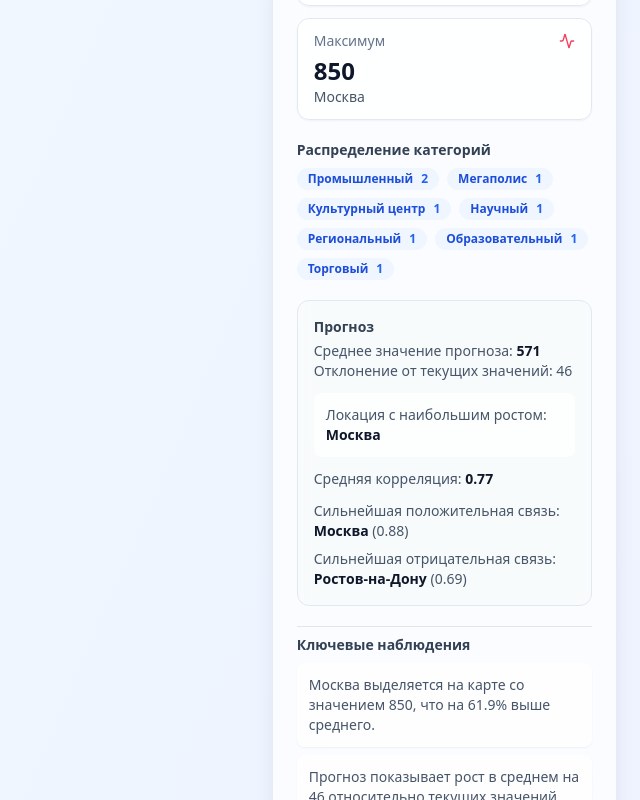
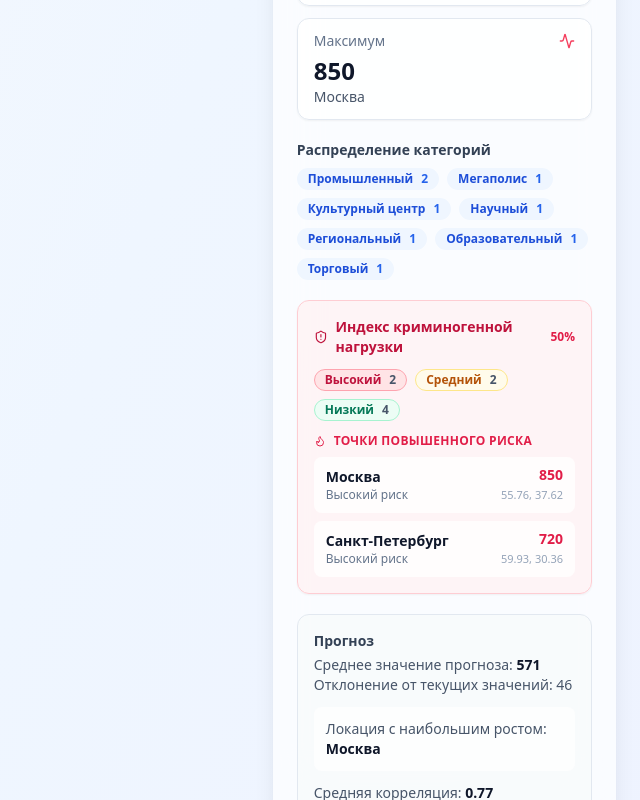
Before and after one commit to Hackerpro33/project, a React (Vite) app in the folder frontend/: page /Maps in a window 1280 px wide. Shown: the part 1088-1888 px from the top of the page, without its empty margins (640-1280 px from the left). Built offline with nearby package versions, Linux system fonts and the light colour scheme; no server answers.

Commit message:
Enhance crime risk analysis in map analytics panel

```diff
--- a/frontend/src/components/maps/MapAnalyticsPanel.jsx
+++ b/frontend/src/components/maps/MapAnalyticsPanel.jsx
@@ -3,7 +3,7 @@
 import { Badge } from "@/components/ui/badge";
 import { Separator } from "@/components/ui/separator";
 import { Skeleton } from "@/components/ui/skeleton";
-import { BarChart3, MapPin, TrendingUp, Activity } from "lucide-react";
+import { BarChart3, MapPin, TrendingUp, Activity, ShieldAlert, Flame } from "lucide-react";
 import { computeMapAnalytics } from "@/utils/mapAnalytics";
 import samplePoints from "./sampleData";
 
@@ -19,6 +19,14 @@
   }
 
   return value;
+};
+
+const formatPercent = (value) => {
+  if (value === null || value === undefined || Number.isNaN(value)) {
+    return "—";
+  }
+
+  return `${(value * 100).toFixed(Math.abs(value) < 0.1 ? 1 : 0)}%`;
 };
 
 const buildInsights = (analytics) => {
@@ -52,6 +60,28 @@
     insights.push(
       `Чаще всего встречается категория «${topCategory.name}» — ${topCategory.count} точек.`
     );
+  }
+
+  if (analytics.risk?.hasRisk) {
+    const highRisk = analytics.risk.distribution.find((item) => item.level === "Высокий");
+    if (highRisk) {
+      insights.push(
+        `Выделено ${highRisk.count} точек с высоким уровнем криминогенного риска — рекомендуется приоритизировать эти зоны.`
+      );
+    }
+
+    if (analytics.risk.hotspots?.length) {
+      const topHotspot = analytics.risk.hotspots[0];
+      insights.push(
+        `${topHotspot.name} демонстрирует наибольшую концентрацию инцидентов (${formatNumber(topHotspot.value)}), что указывает на необходимость оперативных мер.`
+      );
+    }
+
+    if (analytics.risk.pressureIndex !== null) {
+      insights.push(
+        `Индекс криминогенной нагрузки ${formatPercent(analytics.risk.pressureIndex)} отражает разницу между средним уровнем происшествий и наиболее проблемными районами.`
+      );
+    }
   }
 
   return insights.slice(0, 3);
@@ -151,6 +181,71 @@
               </div>
             )}
 
+            {analytics.risk?.hasRisk && (
+              <div className="space-y-3 rounded-xl border border-rose-200 bg-rose-50/70 p-4 shadow-sm">
+                <div className="flex items-center justify-between">
+                  <div className="flex items-center gap-2 text-sm font-semibold text-rose-700">
+                    <ShieldAlert className="h-4 w-4" />
+                    Индекс криминогенной нагрузки
+                  </div>
+                  {analytics.risk.pressureIndex !== null && (
+                    <span className="text-xs font-semibold text-rose-600">
+                      {formatPercent(analytics.risk.pressureIndex)}
+                    </span>
+                  )}
+                </div>
+
+                <div className="flex flex-wrap gap-2">
+                  {analytics.risk.distribution.map((item) => (
+                    <Badge
+                      key={item.level}
+                      variant="secondary"
+                      className={`rounded-full border ${
+                        item.level === "Высокий"
+                          ? "border-rose-300 bg-rose-100 text-rose-700"
+                          : item.level === "Средний"
+                          ? "border-amber-200 bg-amber-50 text-amber-700"
+                          : "border-emerald-200 bg-emerald-50 text-emerald-700"
+                      }`}
+                    >
+                      {item.level}
+                      <span className="ml-2 text-xs text-slate-600">{item.count}</span>
+                    </Badge>
+                  ))}
+                </div>
+
+                {analytics.risk.hotspots.length > 0 && (
+                  <div className="space-y-2">
+                    <div className="flex items-center gap-2 text-xs font-semibold uppercase tracking-wide text-rose-600">
+                      <Flame className="h-3 w-3" />
+                      Точки повышенного риска
+                    </div>
+                    <ul className="space-y-2">
+                      {analytics.risk.hotspots.map((hotspot, index) => (
+                        <li
+                          key={`${hotspot.name}-${index}`}
+                          className="flex items-center justify-between rounded-lg bg-white/80 px-3 py-2 text-sm text-slate-600"
+                        >
+                          <div>
+                            <div className="font-semibold text-slate-900">{hotspot.name}</div>
+                            <div className="text-xs text-slate-500">{hotspot.riskLevel} риск</div>
+                          </div>
+                          <div className="text-right">
+                            <div className="font-semibold text-rose-600">{formatNumber(hotspot.value)}</div>
+                            {(hotspot.lat !== null && hotspot.lon !== null) && (
+                              <div className="text-[11px] text-slate-400">
+                                {hotspot.lat.toFixed(2)}, {hotspot.lon.toFixed(2)}
+                              </div>
+                            )}
+                          </div>
+                        </li>
+                      ))}
+                    </ul>
+                  </div>
+                )}
+              </div>
+            )}
+
             {(analytics.forecast?.hasForecast || analytics.correlation?.hasCorrelation) && (
               <div className="space-y-3 rounded-xl border border-slate-200 bg-slate-50/80 p-4">
                 {analytics.forecast?.hasForecast && (
--- a/frontend/src/utils/mapAnalytics.js
+++ b/frontend/src/utils/mapAnalytics.js
@@ -2,7 +2,20 @@
 
 const LAT_CANDIDATES = ["lat", "latitude", "Lat", "Latitude"];
 const LON_CANDIDATES = ["lon", "lng", "long", "longitude", "Lon", "Lng"];
-const VALUE_CANDIDATES = ["value", "metric", "amount", "total", "count"];
+const VALUE_CANDIDATES = [
+  "value",
+  "metric",
+  "amount",
+  "total",
+  "count",
+  "crime",
+  "crimes",
+  "incidents",
+  "incident_count",
+  "crime_rate",
+  "severity",
+  "violations",
+];
 const FORECAST_CANDIDATES = ["forecast", "prediction", "expected"];
 const CORRELATION_CANDIDATES = ["correlation", "corr", "r", "pearson"];
 const CATEGORY_CANDIDATES = ["category", "segment", "type", "class"];
@@ -69,6 +82,90 @@
   return sum / values.length;
 };
 
+const percentile = (values, q) => {
+  if (!values.length) return null;
+  const sorted = [...values].sort((a, b) => a - b);
+  const pos = (sorted.length - 1) * q;
+  const base = Math.floor(pos);
+  const rest = pos - base;
+  if (sorted[base + 1] !== undefined) {
+    return sorted[base] + rest * (sorted[base + 1] - sorted[base]);
+  }
+  return sorted[base];
+};
+
+const buildRiskProfile = (points) => {
+  if (!points.length) {
+    return { hasRisk: false, distribution: [], hotspots: [], pressureIndex: null };
+  }
+
+  const values = points.map((point) => point.value).filter((value) => value !== null);
+  if (!values.length) {
+    return { hasRisk: false, distribution: [], hotspots: [], pressureIndex: null };
+  }
+
+  const highThreshold = percentile(values, 0.75);
+  const mediumThreshold = percentile(values, 0.5);
+
+  const classify = (value) => {
+    if (value === null) return "Не определено";
+    if (highThreshold !== null && value >= highThreshold) return "Высокий";
+    if (mediumThreshold !== null && value >= mediumThreshold) return "Средний";
+    return "Низкий";
+  };
+
+  const distributionMap = new Map();
+  const highValues = [];
+  const enrichedPoints = points.map((point) => {
+    const riskLevel = classify(point.value);
+    distributionMap.set(riskLevel, (distributionMap.get(riskLevel) || 0) + 1);
+    if (riskLevel === "Высокий" && point.value !== null) {
+      highValues.push(point.value);
+    }
+    return {
+      ...point,
+      riskLevel,
+    };
+  });
+
+  const hotspots = enrichedPoints
+    .filter((point) => point.riskLevel === "Высокий")
+    .sort((a, b) => (b.value ?? 0) - (a.value ?? 0))
+    .slice(0, 5)
+    .map((point) => ({
+      name: point.name || "Без названия",
+      value: point.value,
+      riskLevel: point.riskLevel,
+      lat: point.lat,
+      lon: point.lon,
+    }));
+
+  const averageValue = calcAverage(values);
+  const averageHigh = calcAverage(highValues);
+  const pressureIndex =
+    averageValue && averageHigh
+      ? (averageHigh - averageValue) / Math.abs(averageValue)
+      : null;
+
+  const distribution = Array.from(distributionMap.entries())
+    .map(([level, count]) => ({ level, count }))
+    .sort((a, b) => {
+      const order = ["Высокий", "Средний", "Низкий", "Не определено"];
+      return order.indexOf(a.level) - order.indexOf(b.level);
+    });
+
+  return {
+    hasRisk: hotspots.length > 0,
+    distribution,
+    hotspots,
+    pressureIndex,
+    thresholds: {
+      high: highThreshold,
+      medium: mediumThreshold,
+    },
+  };
+};
+
 const pickExtremePoint = (points, comparator) => {
   return points.reduce((acc, point) => {
     if (!point.value && point.value !== 0) return acc;
@@ -112,6 +209,7 @@
   const maxPoint = pickExtremePoint(numericPoints, (next, current) => next > current);
   const minPoint = pickExtremePoint(numericPoints, (next, current) => next < current);
   const categories = aggregateCategories(validPoints);
+  const risk = buildRiskProfile(numericPoints);
 
   const forecastPoints = normalizedPoints.filter((point) => point.forecast !== null);
   const forecastValues = forecastPoints.map((point) => point.forecast);
@@ -162,5 +260,6 @@
       strongestPositive,
       strongestNegative,
     },
+    risk,
   };
 };
```
